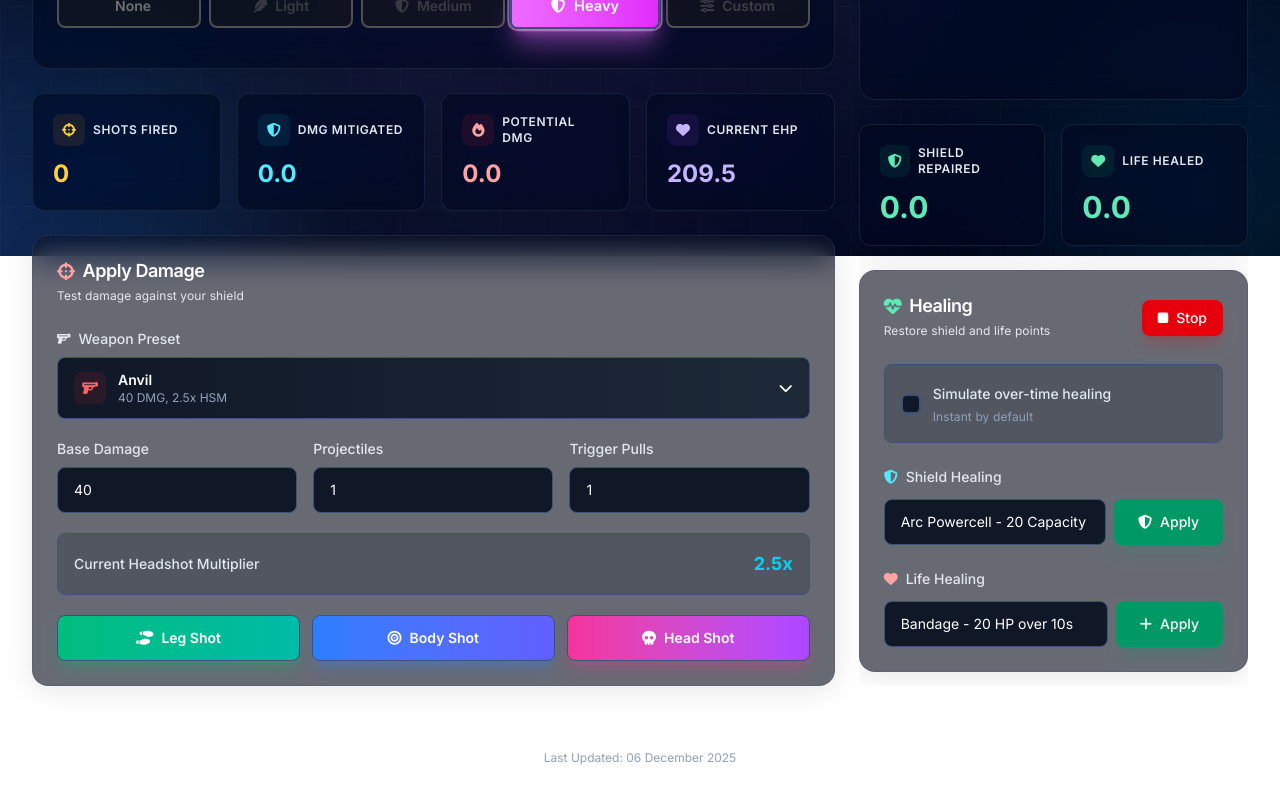
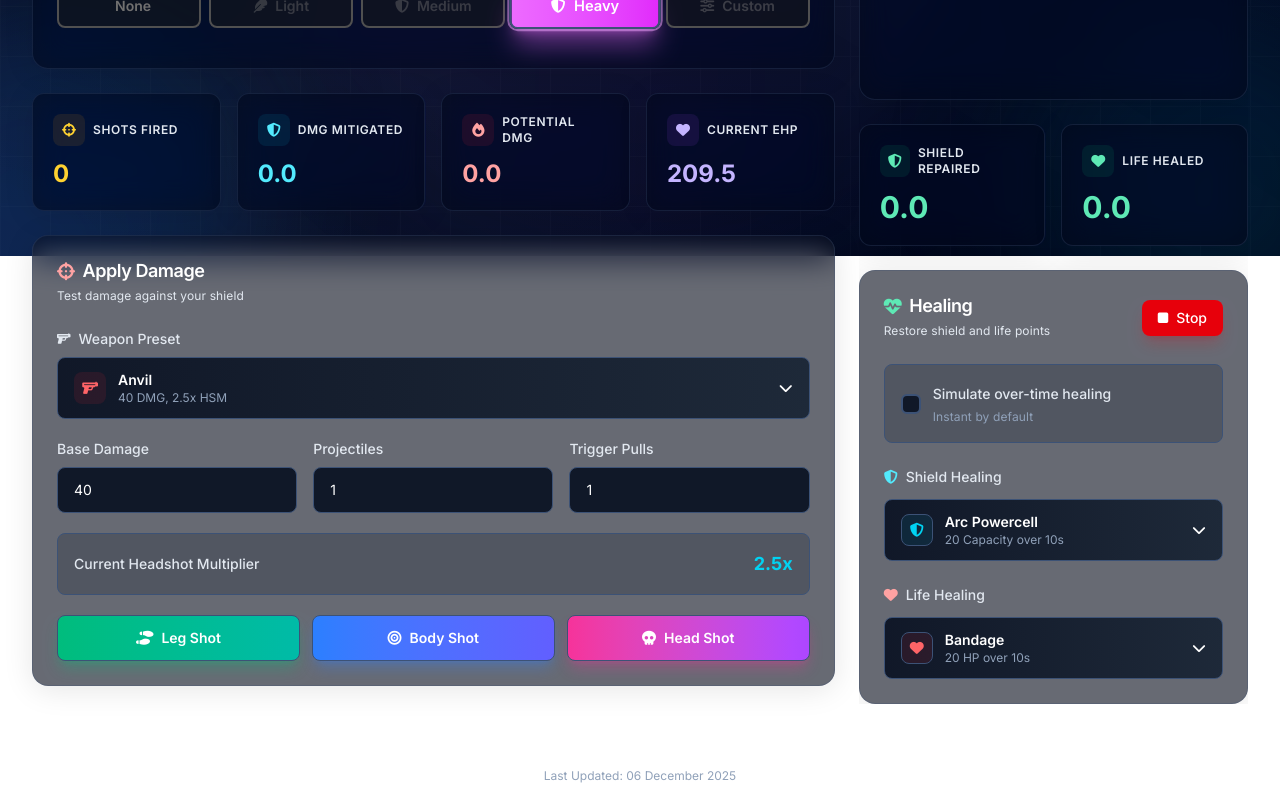
Before and after one commit to Carloscveiga/CrewAI_Test_Case, a React (Vite) app: page / in a window 1280 px wide. Shown: the part 544-1344 px from the top of the page. Built offline with nearby package versions, Linux system fonts and the light colour scheme.

Commit message:
CHanged Lists

```diff
--- a/src/components/HealingPanel.tsx
+++ b/src/components/HealingPanel.tsx
@@ -1,5 +1,5 @@
 // src/components/HealingPanel.tsx
-import { useState } from 'react';
+import { useState, useRef, useEffect } from 'react';
 import type { HealingItems } from '../types';
 
 interface HealingPanelProps {
@@ -14,6 +14,11 @@ export function HealingPanel({ healingItems, onHealInstant, onStartOverTimeHeal,
   const [selectedShieldItem, setSelectedShieldItem] = useState('Arc Powercell');
   const [selectedLifeItem, setSelectedLifeItem] = useState('Bandage');
   const [simulateHealing, setSimulateHealing] = useState(false);
+  const [isShieldDropdownOpen, setIsShieldDropdownOpen] = useState(false);
+  const [isLifeDropdownOpen, setIsLifeDropdownOpen] = useState(false);
+
+  const shieldDropdownRef = useRef<HTMLDivElement>(null);
+  const lifeDropdownRef = useRef<HTMLDivElement>(null);
 
   const shieldItems = Object.entries(healingItems.shield.items);
   const lifeItems = Object.entries(healingItems.life.items);
@@ -23,6 +28,21 @@ export function HealingPanel({ healingItems, onHealInstant, onStartOverTimeHeal,
 
   const isShieldBroken = state.isPermanentlyBroken;
   const isDefeated = state.currentLife <= 0;
+
+  // Close dropdowns when clicking outside
+  useEffect(() => {
+    const handleClickOutside = (event: MouseEvent) => {
+      if (shieldDropdownRef.current && !shieldDropdownRef.current.contains(event.target as Node)) {
+        setIsShieldDropdownOpen(false);
+      }
+      if (lifeDropdownRef.current && !lifeDropdownRef.current.contains(event.target as Node)) {
+        setIsLifeDropdownOpen(false);
+      }
+    };
+
+    document.addEventListener('mousedown', handleClickOutside);
+    return () => document.removeEventListener('mousedown', handleClickOutside);
+  }, []);
 
   const applyShieldHeal = () => {
     if (isShieldBroken || isDefeated) return;
@@ -90,63 +110,139 @@ export function HealingPanel({ healingItems, onHealInstant, onStartOverTimeHeal,
       </div>
 
       {/* Shield healing */}
-      <div className="mb-6">
+      <div className="mb-6" ref={shieldDropdownRef}>
         <label className="block text-sm text-slate-200 font-medium mb-3 flex items-center gap-2">
           <i className="fas fa-shield-halved text-cyan-300"></i>
           Shield Healing
         </label>
-        <div className="flex flex-col sm:flex-row gap-2">
-          <select
-            value={selectedShieldItem}
-            onChange={(e) => setSelectedShieldItem(e.target.value)}
-            disabled={isShieldBroken}
-            className={`flex-1 min-w-0 px-4 py-3 bg-gray-900 border ${isShieldBroken ? 'border-gray-700 opacity-50' : 'border-gray-600 hover:border-cyan-500/50'} rounded-lg text-white text-sm focus:outline-none focus:ring-2 focus:ring-cyan-500 focus:border-transparent transition-all disabled:cursor-not-allowed appearance-none cursor-pointer`}
-          >
+
+        {/* Custom Dropdown Button */}
+        <button
+          onClick={() => !isShieldBroken && !isDefeated && setIsShieldDropdownOpen(!isShieldDropdownOpen)}
+          className={`w-full px-4 py-3 bg-gradient-to-r from-gray-900 to-gray-800 border hover:border-cyan-500/50 rounded-lg text-white text-sm focus:outline-none focus:ring-2 focus:ring-cyan-500 focus:border-transparent transition-all appearance-none cursor-pointer flex items-center justify-between group ${
+            isShieldBroken || isDefeated ? 'border-gray-700 opacity-50 cursor-not-allowed' : 'border-gray-600'
+          }`}
+          disabled={isShieldBroken || isDefeated}
+        >
+          <div className="flex items-center gap-3">
+            <div className="w-8 h-8 rounded-lg bg-cyan-500/10 border border-cyan-500/30 flex items-center justify-center">
+              <i className="fas fa-shield-halved text-cyan-400 text-sm"></i>
+            </div>
+            <div className="text-left flex-1 min-w-0">
+              <div className="font-semibold text-white truncate">{selectedShieldItem}</div>
+              <div className="text-xs text-slate-400 truncate">
+                {selectedShield.amount} Capacity {selectedShield.duration > 0 ? `over ${selectedShield.duration}s` : 'Instant'}
+              </div>
+            </div>
+          </div>
+          <i className={`fas fa-chevron-down transition-transform duration-200 ${isShieldDropdownOpen ? 'rotate-180' : ''}`}></i>
+        </button>
+
+        {/* Custom Dropdown Menu */}
+        {isShieldDropdownOpen && (
+          <div className="mt-2 bg-gray-900/95 backdrop-blur-xl border border-gray-700 rounded-lg shadow-2xl shadow-black/50 overflow-hidden z-50 max-h-64 overflow-y-auto custom-scrollbar">
             {shieldItems.map(([name, item]) => (
-              <option key={name} value={name}>
-                {name} - {item.amount} Capacity {item.duration > 0 ? `over ${item.duration}s` : 'Instant'}
-              </option>
+              <button
+                key={name}
+                onClick={() => {
+                  setSelectedShieldItem(name);
+                  setIsShieldDropdownOpen(false);
+                  applyShieldHeal();
+                }}
+                className={`w-full px-4 py-3 flex items-center gap-3 transition-all duration-150 border-l-2 ${
+                  selectedShieldItem === name
+                    ? 'bg-cyan-500/10 border-cyan-500'
+                    : 'bg-transparent border-transparent hover:bg-gray-800 hover:border-gray-600'
+                }`}
+              >
+                <div className="w-8 h-8 rounded-lg bg-cyan-500/10 border border-cyan-500/30 flex items-center justify-center flex-shrink-0">
+                  <i className="fas fa-shield-halved text-cyan-400 text-sm"></i>
+                </div>
+                <div className="flex-1 text-left min-w-0">
+                  <div className={`font-medium truncate ${selectedShieldItem === name ? 'text-cyan-400' : 'text-slate-200'}`}>
+                    {name}
+                  </div>
+                  <div className="text-xs text-slate-500 flex items-center gap-2">
+                    <span>{item.amount} Capacity</span>
+                    {item.duration > 0 && <span className="text-amber-400">• {item.duration}s</span>}
+                    {item.duration === 0 && <span className="text-emerald-400">• Instant</span>}
+                  </div>
+                </div>
+                {selectedShieldItem === name && (
+                  <i className="fas fa-check text-cyan-400 flex-shrink-0"></i>
+                )}
+              </button>
             ))}
-          </select>
-          <button
-            onClick={applyShieldHeal}
-            disabled={isShieldBroken || isDefeated}
-            className="px-6 py-3 bg-emerald-600 hover:bg-emerald-700 text-white rounded-lg text-sm font-medium transition-all duration-200 shadow-lg shadow-emerald-600/20 hover:shadow-xl hover:shadow-emerald-700/30 flex items-center gap-2 whitespace-nowrap disabled:opacity-50 disabled:cursor-not-allowed"
-          >
-            <i className="fas fa-shield-halved"></i>
-            Apply
-          </button>
-        </div>
+          </div>
+        )}
       </div>
 
       {/* Life healing */}
-      <div>
+      <div ref={lifeDropdownRef}>
         <label className="block text-sm text-slate-200 font-medium mb-3 flex items-center gap-2">
           <i className="fas fa-heart text-red-300"></i>
           Life Healing
         </label>
-        <div className="flex flex-col sm:flex-row gap-2">
-          <select
-            value={selectedLifeItem}
-            onChange={(e) => setSelectedLifeItem(e.target.value)}
-            disabled={isDefeated}
-            className={`flex-1 min-w-0 px-4 py-3 bg-gray-900 border ${isDefeated ? 'border-gray-700 opacity-50' : 'border-gray-600 hover:border-cyan-500/50'} rounded-lg text-white text-sm focus:outline-none focus:ring-2 focus:ring-cyan-500 focus:border-transparent transition-all disabled:cursor-not-allowed appearance-none cursor-pointer`}
-          >
+
+        {/* Custom Dropdown Button */}
+        <button
+          onClick={() => !isDefeated && setIsLifeDropdownOpen(!isLifeDropdownOpen)}
+          className={`w-full px-4 py-3 bg-gradient-to-r from-gray-900 to-gray-800 border hover:border-cyan-500/50 rounded-lg text-white text-sm focus:outline-none focus:ring-2 focus:ring-cyan-500 focus:border-transparent transition-all appearance-none cursor-pointer flex items-center justify-between group ${
+            isDefeated ? 'border-gray-700 opacity-50 cursor-not-allowed' : 'border-gray-600'
+          }`}
+          disabled={isDefeated}
+        >
+          <div className="flex items-center gap-3">
+            <div className="w-8 h-8 rounded-lg bg-red-500/10 border border-red-500/30 flex items-center justify-center">
+              <i className="fas fa-heart text-red-400 text-sm"></i>
+            </div>
+            <div className="text-left flex-1 min-w-0">
+              <div className="font-semibold text-white truncate">{selectedLifeItem}</div>
+              <div className="text-xs text-slate-400 truncate">
+                {selectedLife.amount} HP {selectedLife.duration > 0 ? `over ${selectedLife.duration}s` : 'Instant'}
+              </div>
+            </div>
+          </div>
+          <i className={`fas fa-chevron-down transition-transform duration-200 ${isLifeDropdownOpen ? 'rotate-180' : ''}`}></i>
+        </button>
+
+        {/* Custom Dropdown Menu */}
+        {isLifeDropdownOpen && (
+          <div className="mt-2 bg-gray-900/95 backdrop-blur-xl border border-gray-700 rounded-lg shadow-2xl shadow-black/50 overflow-hidden z-50 max-h-64 overflow-y-auto custom-scrollbar">
             {lifeItems.map(([name, item]) => (
-              <option key={name} value={name}>
-                {name} - {item.amount} HP {item.duration > 0 ? `over ${item.duration}s` : 'Instant'}
-              </option>
+              <button
+                key={name}
+                onClick={() => {
+                  setSelectedLifeItem(name);
+                  setIsLifeDropdownOpen(false);
+                  applyLifeHeal();
+                }}
+                className={`w-full px-4 py-3 flex items-center gap-3 transition-all duration-150 border-l-2 ${
+                  selectedLifeItem === name
+                    ? 'bg-red-500/10 border-red-500'
+                    : 'bg-transparent border-transparent hover:bg-gray-800 hover:border-gray-600'
+                }`}
+              >
+                <div className="w-8 h-8 rounded-lg bg-red-500/10 border border-red-500/30 flex items-center justify-center flex-shrink-0">
+                  <i className="fas fa-heart text-red-400 text-sm"></i>
+                </div>
+                <div className="flex-1 text-left min-w-0">
+                  <div className={`font-medium truncate ${selectedLifeItem === name ? 'text-red-400' : 'text-slate-200'}`}>
+                    {name}
+                  </div>
+                  <div className="text-xs text-slate-500 flex items-center gap-2">
+                    <span>{item.amount} HP</span>
+                    {item.duration > 0 && <span className="text-amber-400">• {item.duration}s</span>}
+                    {item.duration === 0 && <span className="text-emerald-400">• Instant</span>}
+                  </div>
+                </div>
+                {selectedLifeItem === name && (
+                  <i className="fas fa-check text-red-400 flex-shrink-0"></i>
+                )}
+              </button>
             ))}
-          </select>
-          <button
-            onClick={applyLifeHeal}
-            disabled={isDefeated}
-            className="px-6 py-3 bg-emerald-600 hover:bg-emerald-700 text-white rounded-lg text-sm font-medium transition-all duration-200 shadow-lg shadow-emerald-600/20 hover:shadow-xl hover:shadow-emerald-700/30 flex items-center gap-2 whitespace-nowrap disabled:opacity-50 disabled:cursor-not-allowed"
-          >
-            <i className="fas fa-plus"></i>
-            Apply
-          </button>
-        </div>
+          </div>
+        )}
       </div>
     </div>
   );
```
